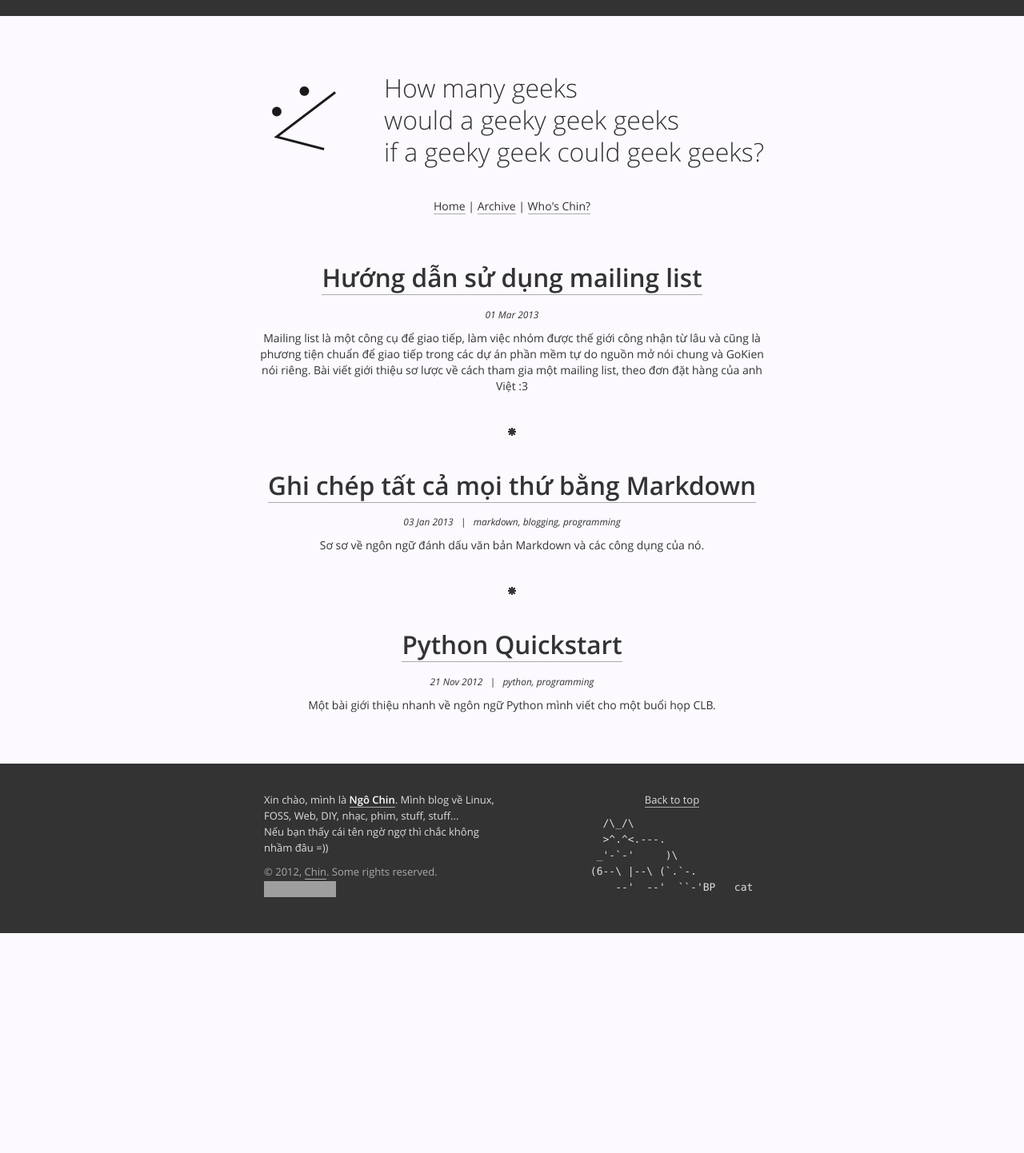
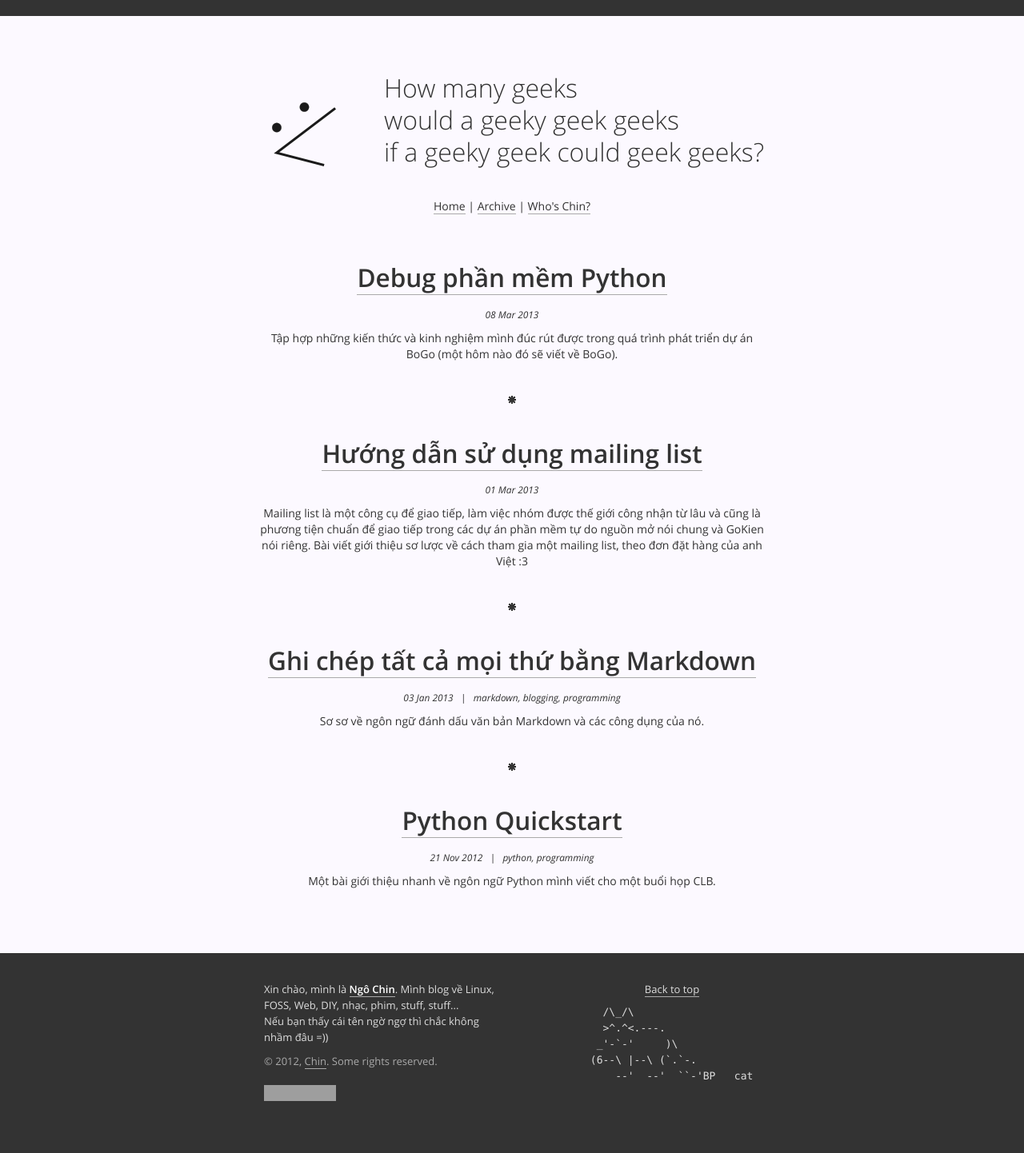
Before and after one commit to lewtds/lewtds.github.com, a Jekyll site: the page built from index.html, in a window 1280 px wide. Shown: the whole page at 80% size. Built offline with Jekyll 4.4.1, drawn with Linux system fonts in a browser that asks for light colours; before the commit the page ends 1167 px from its top, so only the background shows below that; some of the changed lines change nothing that is shown; grey boxes are pictures that could not be loaded.

Commit message:
New post: "Debugging in Python"

```diff
--- /dev/null
+++ b/_posts/2013-03-08-debug-python.md
@@ -0,0 +1,208 @@
+---
+layout: post
+title: Debug phần mềm Python
+description: "Tập hợp những kiến thức và kinh nghiệm mình đúc rút được trong quá trình
+phát triển dự án BoGo (một hôm nào đó sẽ viết về BoGo)."
+---
+
+Debugging hay gỡ lỗi là một trong những giai đoạn quan trọng nhất của việc phát triển phần mềm.
+Đôi khi debugging thậm chí còn chiếm nhiều thời gian của tác giả hơn là thực sự viết tính năng
+mới cho phần mềm. Vì vậy, một khi bạn đã đầu tư thời gian nghiên cứu một hệ thống nào đó thì
+nhất quyết không thể bỏ qua các kỹ thuật debugging cho hệ thống đó. Trong khuôn khổ giới hạn
+của bài viết này, tôi sẽ giới thiệu một vài kỹ thuật debugging thông dụng dành cho Python nhưng
+chỉ dừng lại ở mức giới thiệu cơ bản. Nếu hứng thú bạn có thể nghiên cứu các link liên quan mà
+tôi đặt rải rác trong bài viết.
+
+## print
+
+Đây có thể coi là phương pháp thủ công nhất trong các phương pháp mà tôi biết. Tuy nhiên nó cũng
+là phương pháp tự nhiên nhất, được tất cả mọi người nghĩ ra mà không cần ai hướng dẫn khi gặp sự
+cố trong khi lập trình.
+
+Chắc khỏi nói bạn cũng biết phải làm gì rồi đúng không? Bất cứ khi nào
+gặp lỗi thì bạn quan sát code của mình, dự đoán xem là chỗ nào có khả năng xảy ra vấn đề cao
+nhất rồi viết một lệnh `print` vào đó. Bạn có thể `print` nội dung của một biến nào đó để theo
+dõi quá trình xử lý hoặc thậm chí một lệnh `print("here")` đôi khi cũng đã đủ.
+
+Lợi thế của `print()`
+là vô cùng đơn giản, dễ sử dụng, hiển thị được nhiều kiểu dữ liệu (*thực chất là kiểu nào cũng print*
+*được hết theo dạng `<function main at 0xa431f2c>`*). Nhưng ngược lại, nó có nhiều hạn chế như
+bạn phải tự tay xóa các dòng `print` khỏi code sau khi debug và deploy cho khách hàng chẳng hạn.
+
+## logging
+
+Phát triển phương pháp print lên một bậc thì người ta đã nghĩ ra giải pháp logging, tức ghi chép
+những gì đang diễn ra trong phần mềm. `logging` giống y hệt `print` về cách sử dụng nhưng nó
+có một cái lợi rất lớn là bạn có các cấp độ logging khác nhau và có thể chỉ hiện một nhóm cấp
+độ nào đó chứ không phải lúc nào cũng print hết ra như cách làm trước. Các cấp độ thường có của
+logging là *DEBUG, INFO, WARNING, ERROR, CRITICAL* theo trật tự ưu tiên tăng dần. **Khi bật một mức logging**
+**nào đó thì tất cả các mức trên cũng được hiển thị theo**. Thông thường thì *CRITICAL* là
+cấp độ cao nhất và luôn được hiện (hiện xong thì die luôn), nếu bật cấp *WARNING* thì cũng bật cấp
+*ERROR* và *CRITICAL*, bật cấp *DEBUG* thì bật luôn cả 3 cấp trên nó, v.v.
+
+Để sử dụng logging trong Python thì bạn cần phải import module `logging`. Sau đó, bất cứ chỗ nào
+bạn muốn đặt lệnh `print()` thì thay thế bằng lệnh `logging.debug()`. Ứng với
+mỗi cấp độ logging thì module `logging` sẽ có một hàm tương ứng. Tuy nhiên, theo default thì ban
+đầu chỉ có các message ở cấp độ *ERROR* mới được hiển thị nên bạn cần phải thêm một dòng setup thì
+các cấp độ khác mới được hiển thị theo.
+
+    logging.basicConfig(stream=sys.stderr, level=logging.DEBUG)
+
+Một VD khác hoàn thiện hơn:
+
+    import logging
+
+    def do_stuff():
+        logging.debug("In do_stuff")
+        i = 5
+        logging.debug("i = %d", i)
+        return i
+        logging.error("Code should not be reached!")
+
+    def main():
+        logging.info("Program started")
+
+    if __name__ == "__main__":
+        # Có thể comment dòng dưới để tắt debugging hoặc viết arg parser để thêm
+        # option --debug khi chạy chương trình.
+        logging.basicConfig(stream=sys.stderr, level=logging.DEBUG)
+        main()
+
+Bạn có thể xem tutorial chi tiết hơn về module `logging` ở [đây](http://docs.python.org/2/howto/logging.html).
+
+## ipython
+
+Trên đây là hai phương pháp để theo dõi quá trình xử lý của một phần mềm. Tuy nhiên, những gì
+bạn có được vẫn chỉ là những dòng thông báo. Có lẽ bạn sẽ muốn tận tay thay đổi một option nào
+đó **ngay khi chương trình đang chạy**. Vậy thì bạn sẽ thấy thích tính chất interpreted của
+Python.
+
+Interpreted (thông dịch) tức là chương trình Python không được biên dịch một lần thành
+file chạy như các ngôn ngữ compiled như C hay Java mà được đọc từng dòng một từ trên xuống dưới.
+Và bạn có thể sử dụng một giao diện dòng lệnh của ngôn ngữ để gõ từng dòng code một, gõ đến đâu
+thực hiện đến đấy như terminal của Unix. Trình thông dịch chuẩn của Python chính là lệnh `python`.
+Tuy nhiên, nó có nhiều giới hạn như không có syntax highlighting, không có autocomplete,... nên
+có nhiều dự án được phát triển để thay thế trình thông dịch `python`. Một trong số đó rất nổi
+tiếng là `ipython`.
+
+Giả sử bạn đang viết một phần mềmkiểm tra chính tả. Phần mềm của bạn định nghĩa một hàm chính
+và rất nhiều hàm phụ trợ như `xoa_dau_cach`,`tach_thanh_phan`,... Vậy thì
+làm thế nào bạn chạy thử các hàm phụ trợ đó với input ngẫu nhiên mà bạn nghĩ ra? Thông thường
+thì bạn sẽ viết một chương trình test riêng, import module của bạn và chạy thử từng hàm một.
+Đây là một phương pháp classic, rất mạnh và được khuyên dùng (*trong một bài viết tiếp theo
+tôi sẽ giới thiệu về unit testing trong Python*). Nhưng
+đôi khi bạn muốn tự tay mình chạy thử hàm mình viết ra cơ. Vậy bạn sẽ bật `ipython` lên, import
+module mới viết, gọi hàm đang test và kiểm tra kết quả. Thử một vài input thấy kết quả không đúng,
+bạn quay lại sửa code từng tí một. Mỗi lần sửa xong bạn chỉ cần quay lại ipython và chạy lại lệnh
+lúc nãy. iPython có một tính năng rất mạnh là extension `autoreload`. Không cần phải tạo file
+hay chỉnh sửa, compile gì hết vì `autoreload` của iPython đã tự động import lại khi code của bạn
+thay đổi rồi.
+
+    (ipython) > %ext_reload autoreload
+    (ipython) > %autoreload 2
+
+Sau khi cài đặt và chạy lệnh `ipython`, bạn có thể gõ `?` để đọc hướng dẫn sử dụng của iPython.
+
+## pdb
+
+Ok. Vậy logging cho bạn nhìn thấy quá trình xử lý, còn iPython cho bạn chạy thử một lệnh Python
+bất kỳ từ dòng lệnh. Thế có cách nào kết hợp được cả hai điều này không? Yup, **pdb**.
+
+Pdb (Python Debugger) là một module trong thư viện chuẩn của Python.
+Sử dụng pdb, bạn có thể tạo ra các debugging session như gdb nên nếu bạn
+đã quen với việc debug C/C++ (hay nhiều ngôn ngữ compiled khác) bằng gdb thì có thể bạn sẽ thấy
+thoải mái ngay lập tức với pdb.
+
+Có nhiều cách để khởi động pdb. Cách đơn giản nhất là launch nó như một file chạy bình thường
+với argument là script bạn muốn debug.
+
+    python -m pdb my_script.py
+
+Flag `-m` dùng để chạy một module (đã cài đặt) như một script thông thường. Sau khi chạy thì bạn
+sẽ có một command prompt như iPython, ở đây bạn có thể dùng các lệnh của pdb như `s` (step), `n`
+(next), `c` (continue), `b` (break), `l` (list)... để đi theo từng bước một của quá trình thực
+thi script.
+
+    > /tmp/test(1)<module>()
+    -> def main():
+    (Pdb) l  # Ấn `l` để hiện source code
+      1  ->	def main():
+      2  	    print("Hello, Mankind!")
+      3
+      4  	if __name__ == "onethuoneuthseou":  # Should be "__main__" here
+      5  	    main()
+    [EOF]
+    (Pdb) n  # `n` -> next
+    > /tmp/test(4)<module>()
+    -> if __name__ == "onethuoneuthseou":  # Should be "__main__" here
+    (Pdb) n
+    --Return--
+    > /tmp/test(4)<module>()->None
+    -> if __name__ == "onethuoneuthseou":  # Should be "__main__" here
+    (Pdb)   # Chương trình đã kết thúc vì __name__ không bằng "onethuoneuthseou"
+
+Cách thứ hai là đặt break point ngay trong script của bạn (giống như cách dùng print). Chỗ nào bạn
+nghi ngờ là có vấn đề trong code thì có thể đặt thêm dòng `import pdb; pdb.set_trace()` ngay trước
+hoặc sau nó và chạy script như bình thường. Khi nào chỗ bạn đặt breakpoint được thực thi thì pdb
+sẽ ngắt chương trình và cho bạn một command prompt như lúc nãy. Cũng giống như `print`, sau khi
+dùng xong thì bạn phải xóa dòng này đi. Rõ ràng là bạn không muốn khách hàng đang chạy dở script
+thì gặp một command prompt giữa chừng phải không? ;)
+
+Cách thứ ba là launch pdb từ trong ipython, đây là cách tôi hay sử dụng nhất. Trong giao diện ipython,
+bạn `import pdb`, sau đó bạn chạy `pdb.run("<câu lệnh muốn debug>")`. Ngay lập tức sẽ có một command
+prompt. Ấn `s` (step) để bắt đầu debug.
+
+Tài liệu [hướng dẫn sử dụng](http://docs.python.org/2/library/pdb.html) chi tiết của pdb.
+
+## pudb
+
+pdb thật tuyệt. Nhưng có lẽ bạn đã quen sử dụng một môi trường đồ họa nên giao diện dòng lệnh của
+nó có thể gây rất nhiều khó khăn cho quá trình debug. Hơn nữa, bạn muốn theo dõi tất cả code của
+mình trong khi debug. Vậy bạn nên dùng pudb.
+
+Trước hết phải cài đặt pudb:
+
+    (sudo) pip install pudb
+
+pudb cũng là một module như pdb nhưng có giao diện đồ họa trong dòng lệnh viết bằng thư viện
+ncurses giống như bộ debugger của Turbo Pascal ngày trước. Cách sử dụng nó thì cũng giống như pdb.
+Nhưng tôi thường chạy theo cách thứ nhất, tức launch module như một script:
+
+    python -m pudb my_script.py
+
+Ngay sau đó bạn sẽ được chào đón bởi một giao diện đồ họa như thế này:
+![Pudb](/assets/img/posts/2013-03-08-debug-python-pudb.png)
+
+Phía trên cùng có một dòng hướng dẫn các phím tắt cơ bản cho quá trình debug. Bạn có thể ấn nút `?`
+để biết thêm chi tiết. Có một số điều nho nhỏ mà tôi phải mất vài ngày sử dụng pudb mới nhận ra nên
+sẽ viết ra đây cho các bạn luôn.
+
+Trước hết là bạn có thể dùng con trỏ để di chuyển giữa các khu vục khác nhau của màn hình debug:
+variables, stack, breakpoints. Khi ở trong khu vực variables, các cấu trúc dữ liệu phức tạp như list,
+dictionary, tuple, class... thường không được hiện ra nhưng bạn có thể di chuyển con trỏ, select biến
+đó và ấn một trong các phím *t/r/s/s* tương ứng với cách hiển thị *type/repr/str/custom*.
+
+Thứ hai là khi đang ở một dòng code bất kỳ thì bạn có thể chuyển sang giao diện của interpreter để
+gõ thử một vài dòng code như cách debug bằng ipython nói trên.
+
+Thứ ba là bạn có thể nhấn tổ hợp phím Control-P để vào màn hình Preferences. Trong này có một vài tinh
+chỉnh đáng chú ý như chỉnh theme, chọn `ipython` thay vì `python` làm interpreter, chỉnh cách thể
+hiện default cho cấu trúc dữ liệu.
+
+Thứ tư là để tắt pudb, bạn không dùng tổ hợp Control-C như trong các phần mềm dòng lệnh khác mà phải
+ấn nút `q` (quit) và chọn *Quit* (còn có nút Restart, Examine ở đó nữa).
+
+Thứ năm là pudb sử dụng module `pygments` để cung cấp tính năng syntax highlighting. Nhưng không rõ
+vì module này hay vì cách pudb sử dụng module này mà nếu source code của bạn có ký tự Unicode (tiếng
+Việt chẳng hạn) thì [pudb sẽ crash](https://github.com/inducer/pudb/issues/56). Vậy nên tôi thường
+gỡ cài đặt module này.
+
+Ngoài ra trong mục help có khá nhiều clue để bạn tiếp tục khám phá pudb.
+
+
+----
+
+
+Trên đây là một số phương pháp cơ bản để debug phần mềm Python. Dĩ nhiên là còn rất nhiều để bạn khám
+phá chỉ bằng việc Google "*python debug*" (thử google "*winpdb*" xem). Hi vọng với lượng thông tin ngắn ngủi
+này thì bạn đã có thể bắt đầu fix lỗi đầu tiên trong phần mềm Python của mình.
--- a/assets/css/style.css
+++ b/assets/css/style.css
@@ -209,3 +209,8 @@ a.tag-line-border:hover {
     text-align: right;
     font-size: 10px;
 }
+
+img {
+    margin-bottom: 20px;
+    margin-top: 20px;
+}
```
Also changed, not shown: assets/img/posts/2013-03-08-debug-python-pudb.png (added).
